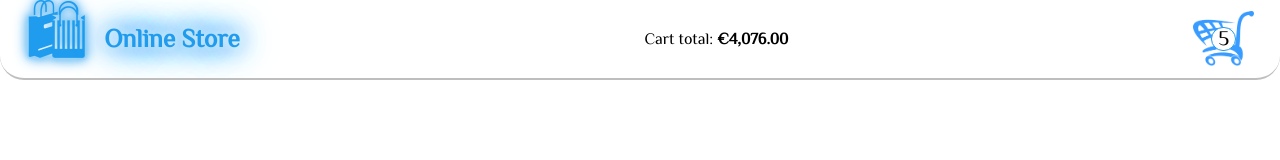
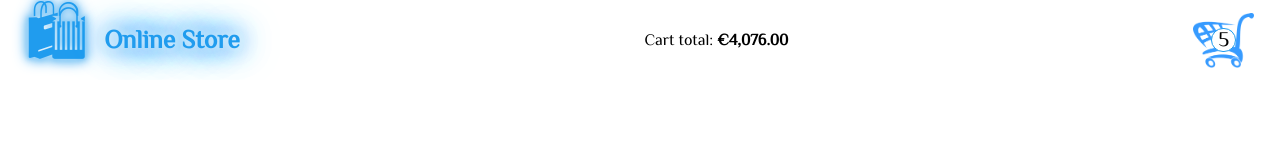
Before and after one commit to bedunkevichaa/online-store-2022q3, a website built with webpack: page src/index.html in a window 1280 px wide. Built offline with nearby package versions, Linux system fonts and the light colour scheme.

Commit message:
fix: change header design

```diff
--- a/src/scss/_header.scss
+++ b/src/scss/_header.scss
@@ -1,8 +1,8 @@
 .header {
   height: 10vh;
   width: 100%;
-  border-bottom: 2px solid $grey;
-  border-radius: 0 0 1.5rem 1.5rem;
+  // border-bottom: 2px solid $grey;
+  // border-radius: 0 0 1.5rem 1.5rem;
   display: flex;
   align-items: center;
   padding-left: 2%;
```
Also changed, not shown: src/css/style.min.css.
